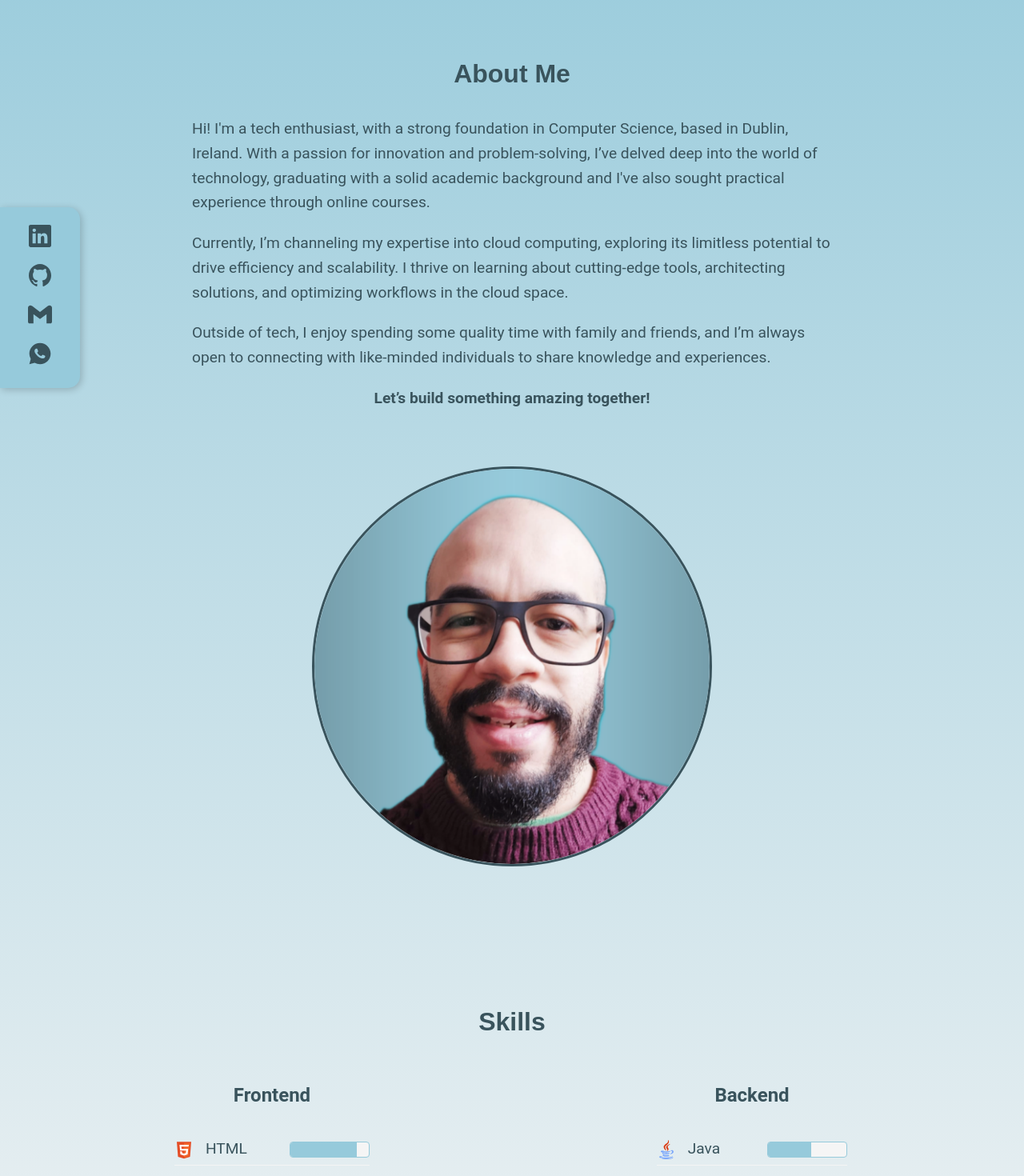
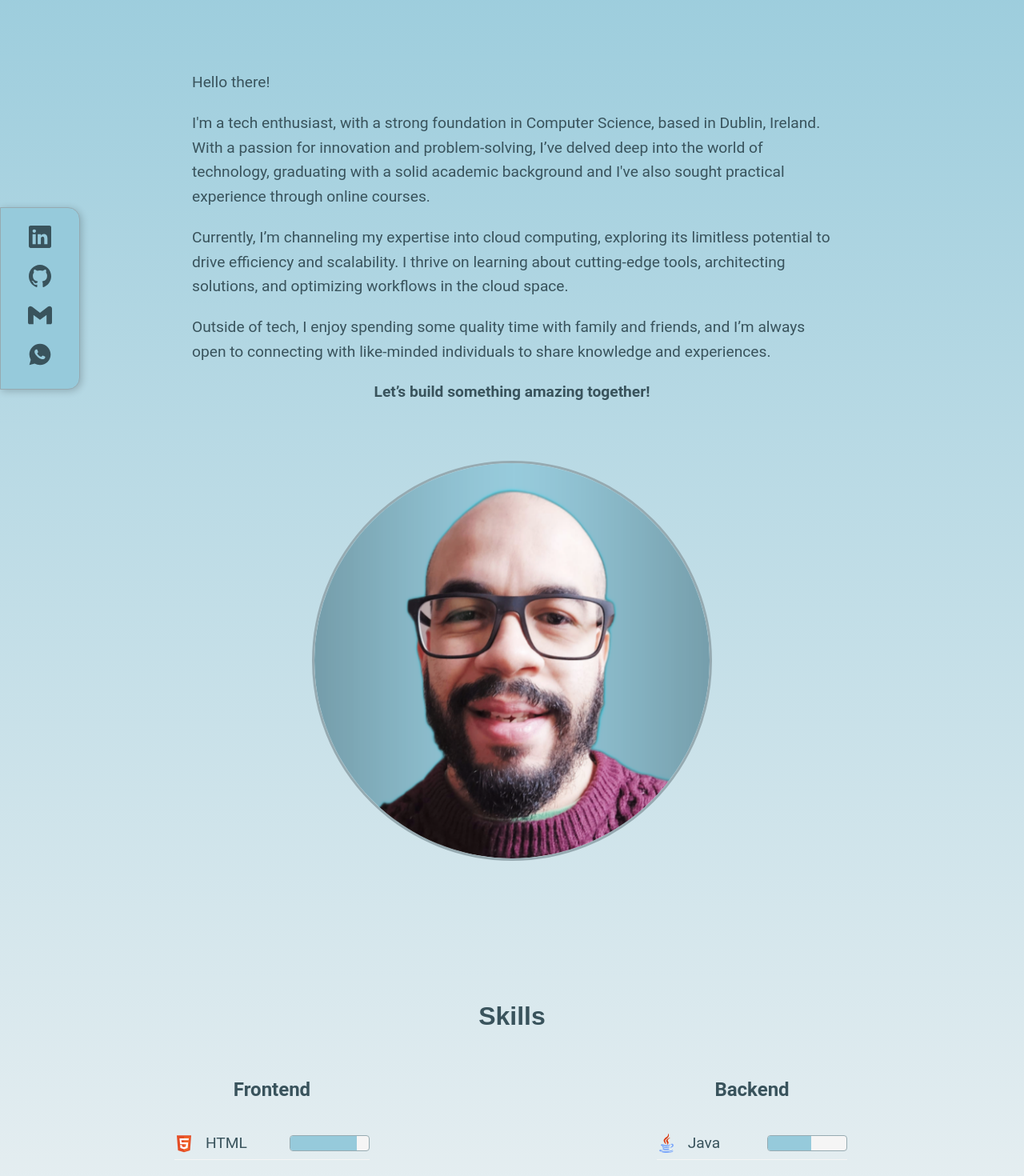
Before and after one commit to Thiagoocosta86/my-portfolio, a React (Create React App) app: page / in a window 1280 px wide. Shown: the part 160-1630 px from the top of the page at 80% size. Built offline with nearby package versions, Linux system fonts and the light colour scheme.

Commit message:
1- changed the Hero section, took off the tittle. 2- changed the Hero text. 3- changed some colours and styling.

```diff
--- a/src/App.js
+++ b/src/App.js
@@ -5,7 +5,7 @@ import Certificates from './components/Certificates';
 import Projects from './components/Projects';
 import Footer from './components/Footer';
 
-import './styles/style.css'; // Include your CSS here
+import './styles/style.css';
 import './styles/medias.css';
 
 const App = () => {
--- a/src/components/About.js
+++ b/src/components/About.js
@@ -1,6 +1,5 @@
 import React from 'react';
 import {aboutText} from '../data/dataText';
-
 
 import profilePic2 from "../assets/img/profile-pic.png";
 
@@ -11,7 +10,7 @@ const About = () => {
       <div className='container'>
         <div className="profile__container">
         <div className="about-text">
-            <h3>About Me</h3>
+
             <div className="about-text" dangerouslySetInnerHTML={{ __html: aboutText }} />
           </div>
           <div className="profile-pic">
--- a/src/data/dataText.js
+++ b/src/data/dataText.js
@@ -1,17 +1,18 @@
 const aboutText =
     `
-     <p>Hi! I'm a tech enthusiast, with a strong foundation in Computer Science, based in Dublin, Ireland.
+    <p>Hello there!</p>
+    <p>I'm a tech enthusiast, with a strong foundation in Computer Science, based in Dublin, Ireland.
   With a passion for innovation and problem-solving, I’ve delved deep into the world of technology, graduating
   with a solid academic background and I've also sought practical experience through online courses.</p>
 
-  <p>Currently, I’m channeling my expertise into cloud computing, exploring its limitless potential to drive
+    <p>Currently, I’m channeling my expertise into cloud computing, exploring its limitless potential to drive
   efficiency and scalability. I thrive on learning about cutting-edge tools, architecting solutions, and
   optimizing workflows in the cloud space.</p>
 
-  <p>Outside of tech, I enjoy spending some quality time with family and friends, and I’m always open to
+    <p>Outside of tech, I enjoy spending some quality time with family and friends, and I’m always open to
   connecting with like-minded individuals to share knowledge and experiences.</p>
 
-  <p>Let’s build something amazing together!</p>
+    <p>Let’s build something amazing together!</p>
 
 `
 ;
--- a/src/styles/medias.css
+++ b/src/styles/medias.css
@@ -1,8 +1,8 @@
 @media (max-width: 768px) {
+    /*Navbar*/
     header {
       flex-direction: column;
       padding: 50px;
-
     }
 
     .hamburger {
@@ -65,4 +65,8 @@
       color: transparent;
       -webkit-text-stroke: 1px var(--primary-color);
     }
+
+/*Hero*/
+
+
   }
--- a/src/styles/style.css
+++ b/src/styles/style.css
@@ -3,7 +3,7 @@
   --primary-color: #39535C; /* Main text and stroke color */
   --secondary-color: #96CADB; /* Light blue for backgrounds and accents */
   --light-color: #F5F5F5; /* Light background color */
-  --animation-color: #86969C; /* Accent color for borders */
+  --grey-color: #96AAB1; /* Accent color for borders */
 }
 
 
@@ -155,8 +155,8 @@ main {
 /*Hero style*/
 /*.hero {
 
-  border: 4px solid #333;
-  margin-bottom: 100px;
+border: 4px solid #333;
+margin-bottom: 100px;
 }*/
 
 
@@ -165,6 +165,7 @@ main {
 /*.container{
   border: 4px solid #2ba03e;
 }*/
+
 
 .profile__container {
 
@@ -182,7 +183,7 @@ main {
   position: relative; /* Position the images relative to this container */
   width: 500px; /* Set the width to the width of the images */
   height: 500px; /* Set the height to the height of the images */
-  border: 3.5px solid var(--primary-color); /* Border styling */
+  border: 3.5px solid var(--grey-color); /* Border styling */
   flex-shrink: 0;
   border-radius: 50%; /* Create a circular border */
   overflow: hidden; /* Ensure that child images don't overflow the border */
@@ -328,7 +329,7 @@ main {
   position: relative;
   overflow: hidden;
   margin-left: auto;
-  border: 1px solid var(--secondary-color);
+  border: 1px solid var(--grey-color);
 }
 
 .progress-bar {
@@ -498,7 +499,7 @@ main {
     border-radius: 1rem;
     overflow: hidden;
     background-color: var(--secondary-color);
-    border: 2px outset var(--primary-color);
+    border: 2px outset var(--grey-color);
     width: 100%; /* Ensure image scales with the container */
     height: 600px;
   }
@@ -646,7 +647,7 @@ main {
       stroke: var(--secondary-color); /* Example color */
     }
     100% {
-      stroke: var(--animation-color);
+      stroke: var(--grey-color);
 
     }
   }
@@ -676,6 +677,7 @@ main {
   background-color: var(--secondary-color); /* Background color matching your theme */
   box-shadow: 2px 2px 10px rgba(0, 0, 0, 0.2);
   border-radius: 0px 15px 15px 0px;
+  border: 1px solid var(--grey-color);
   animation: float 4s ease-in-out infinite; /* Add a floating animation */
 
 }
@@ -758,7 +760,7 @@ button {
 
 .arrow-up-btn:hover {
   transform: scale(1.1);
-  border: 1px solid var(--primary-color);
+  border: 1px solid var(--grey-color);
 }
 
 .arrow-up-btn svg:hover {
```
